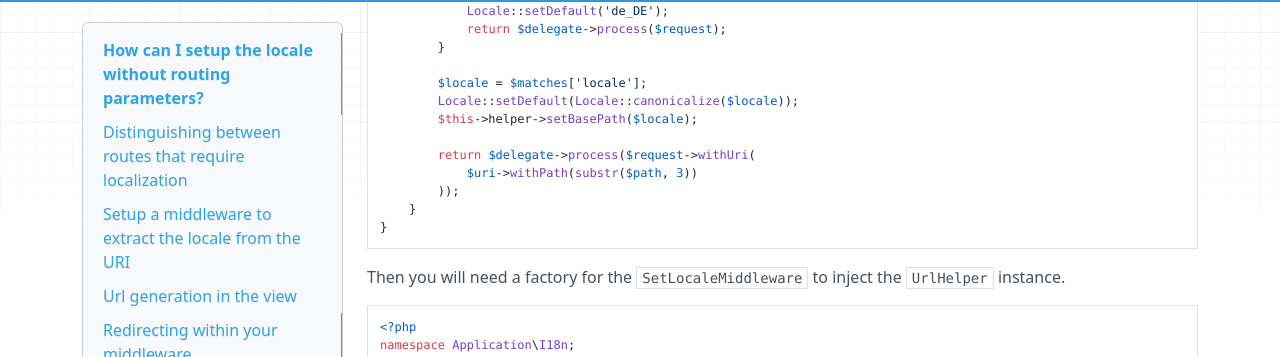
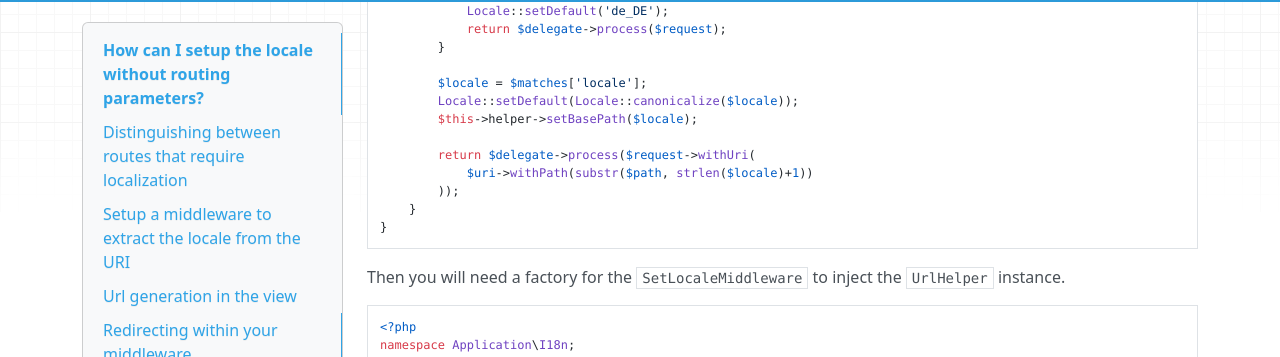
Before and after one commit to zendframework/zend-expressive, an MkDocs documentation site: the page built from docs/book/cookbook/setting-locale-without-routing-parameter.md, in a window 1280 px wide and 900 px high, scrolled down 1115 px. Shown: the part 94-451 px from the top of the window. Built offline with MkDocs 1.6.1, drawn with Linux system fonts in a browser that asks for light colours; nearby versions of some CDN libraries; old or Windows-style settings are respelled for this version of MkDocs.

Commit message:
Update setting-locale-without-routing-parameter.md
Fix the removing the locale segment so it works with both formats : `de` *and* `de_DE`

```diff
--- a/docs/book/cookbook/setting-locale-without-routing-parameter.md
+++ b/docs/book/cookbook/setting-locale-without-routing-parameter.md
@@ -60,7 +60,7 @@ class SetLocaleMiddleware implements MiddlewareInterface
         $this->helper->setBasePath($locale);
 
         return $delegate->process($request->withUri(
-            $uri->withPath(substr($path, 3))
+            $uri->withPath(substr($path, strlen($locale)+1))
         ));
     }
 }
```
